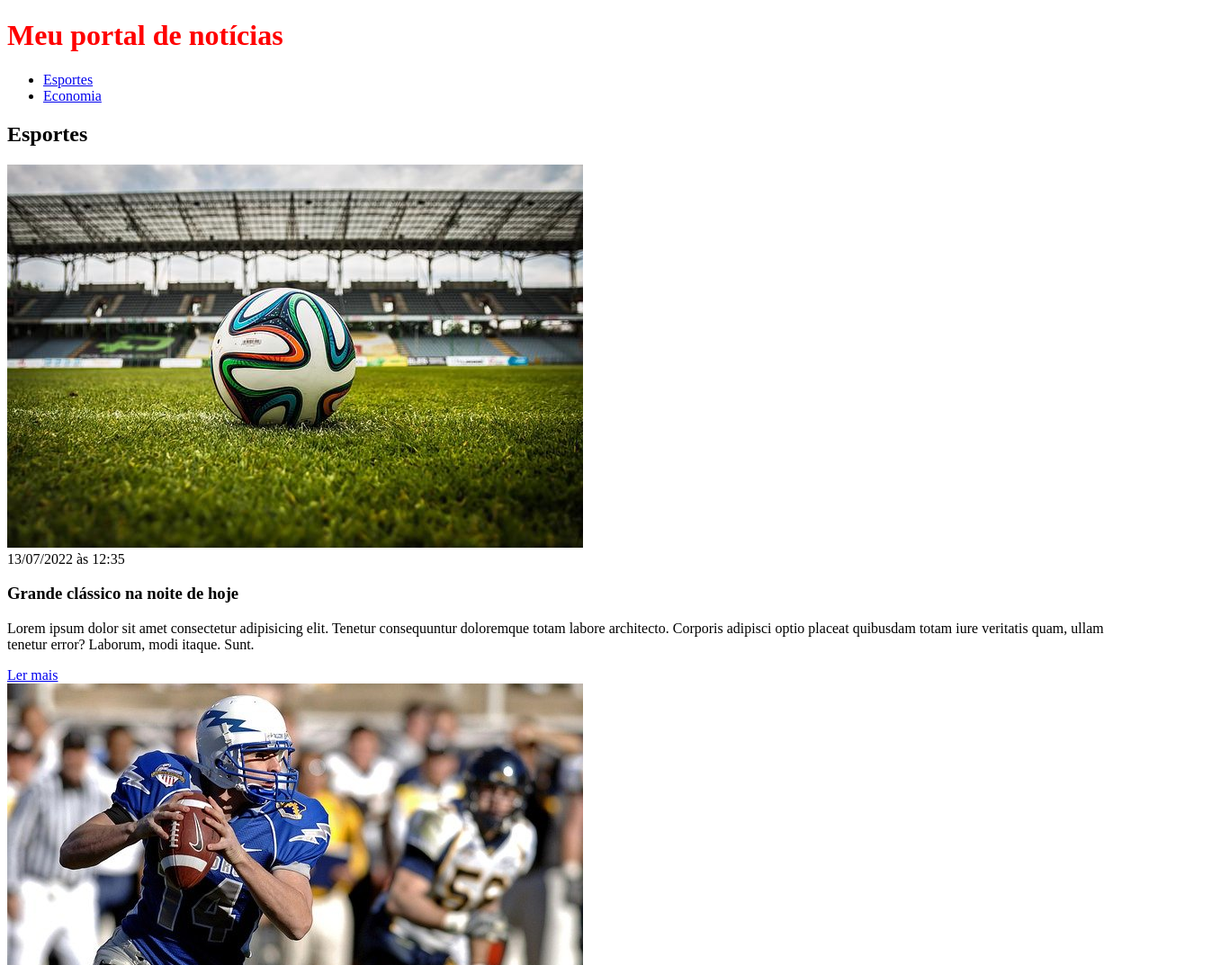
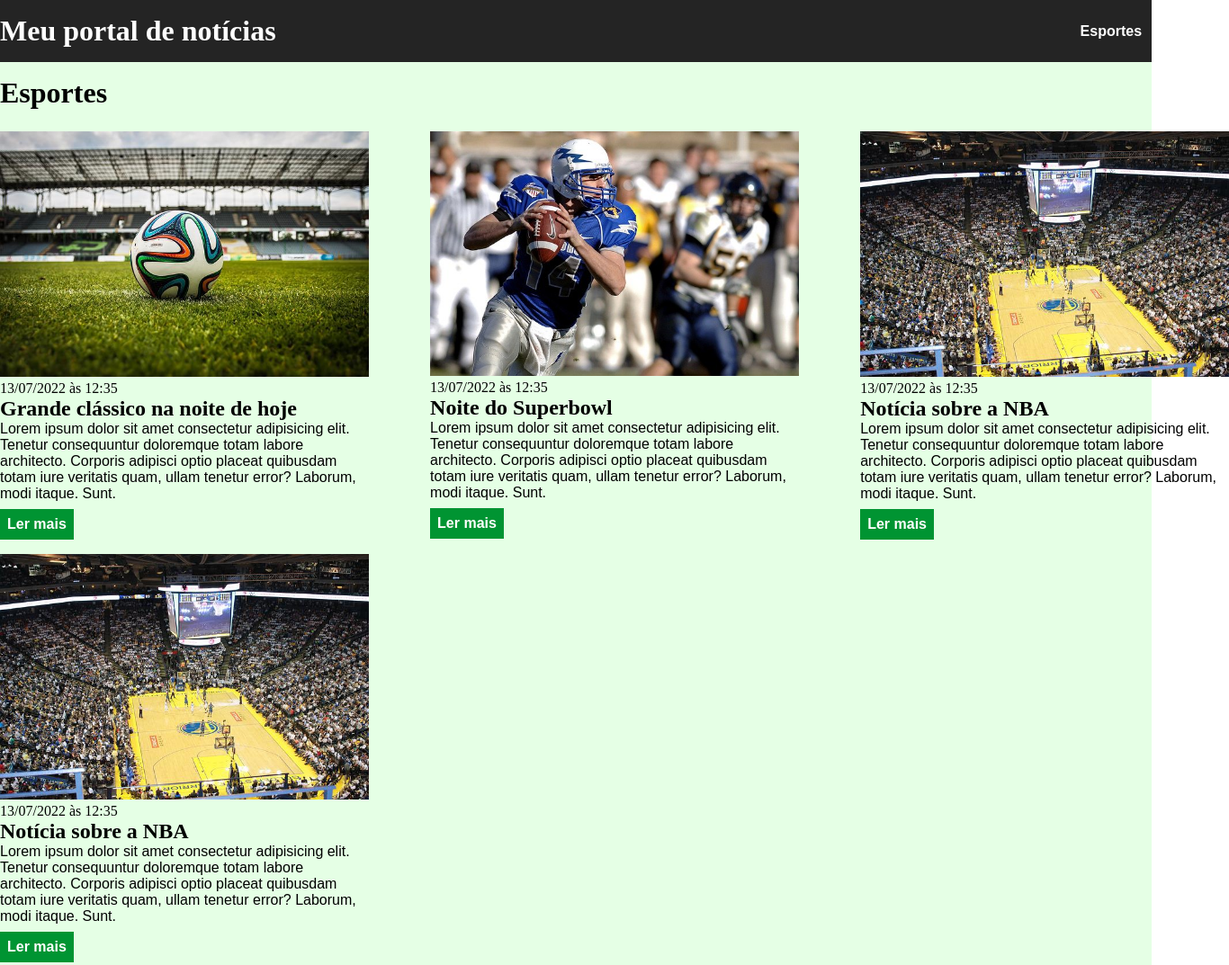
Before and after one commit to lucasdoncruz/ebac_frontend, a plain HTML site: page CSS/index.html in a window 1280 px wide. Shown: the top 1073 px of the page at 90% size, 1366 px wide, since content can reach past the window. Drawn offline with Linux system fonts and the light colour scheme.

Commit message:
Page antes do exercício

```diff
--- a/CSS/index.html
+++ b/CSS/index.html
@@ -9,6 +9,7 @@
 </head>
 <body>
     <header>
+        <div class="container">
         <h1>Meu portal de notícias</h1>
             <nav>
             <ul>
@@ -20,13 +21,16 @@
                 </li>
             </ul>
             </nav>
+        </div>
     </header>
-    <section>
+    <section id="sports">
+        <div class="container">
             <h2>Esportes</h2>
+        <div class="articles">
             <article>
                 <img src="./imagens/futebol.jpg" alt="Bola de futebol no gramado" />
                 <header>
-                <time>13/07/2022 às 12:35</time>
+                    <time class="creation-date">13/07/2022 às 12:35</time>
                 </header>
                 <h3>Grande clássico na noite de hoje</h3>
                 <p>
@@ -67,9 +71,13 @@
                 </p>
                 <a href="#" title="Leia a notícia completa">Ler mais</a>
             </article>
+        </div>
+        </div>
     </section>
-    <section>
+    <section id="economy">
+        <div class="container">
             <h2>Economia</h2>
+        <div class="articles">
             <article>
                 <img src="./imagens/dolares.jpg" alt="Muitos dólares" />
                 <header>
@@ -103,6 +111,8 @@
                 </p>
                 <a href="#" title="Leia a notícia completa">Ler mais</a>
             </article>
+        </div>
+        </div>
     </section>
 </body>
 </html>
--- a/CSS/main.css
+++ b/CSS/main.css
@@ -1,3 +1,109 @@
-h1 {
-    color: red;
+* {
+    box-sizing: border-box;
+    margin: 0;
+    padding: 0;
 }
+
+body > header {
+    background-color: rgb(36, 36, 36);
+    padding: 16px 0;
+    color: #fff
+}
+
+header .container {
+    display: flex;
+    align-items: center;
+    justify-content: space-between;
+}
+
+header li {
+    display: inline;
+    font-family: Arial, Helvetica, sans-serif;
+    font-weight: bold;
+    margin-left: 16px;
+}
+
+header li a {
+    color: #fff
+}
+
+header li a {
+    text-decoration: none;
+}
+
+.container {
+    width: 1366px;
+    margin: 0 auto;
+}
+
+.articles {
+    display: flex;
+    flex-wrap: wrap;
+    justify-content: space-between;
+}
+
+.articles article img {
+    /*height: 180px;*/
+    width: 100%;
+}
+
+.articles article {
+    width: 30%;
+}
+
+section {
+    padding: 16px 0;
+}
+
+section h2,
+.articles article {
+    margin-bottom: 16px;
+}
+
+.articles article {
+    margin-top: 8px;
+    margin-bottom: 8px;
+}
+
+.articles article a {
+    background-color: blue;
+    color: #fff;
+    padding: 8px;
+    display: inline-block;
+    text-decoration: none;
+    font-weight: bold;
+    margin-top: 8px;
+}
+
+.articles article a:hover {
+    text-decoration: underline;
+}
+
+.articles article p,
+.articles article a {
+    font-family: Arial, Helvetica, sans-serif;
+}
+
+.articles article h3 {
+    font-size: 24px;
+}
+
+section h2 {
+    font-size: 32px;
+}
+
+#sports {
+    background-color: rgba(0, 255, 0, 0.1)
+}
+
+#sports .articles article a {
+    background-color: #009432;
+}
+
+#economy {
+    background-color: #fffcac;
+}
+
+#economy .articles article a{
+    background-color: #fc9700;
+}
```
Lines whose indentation alone changed are shown as unchanged.
